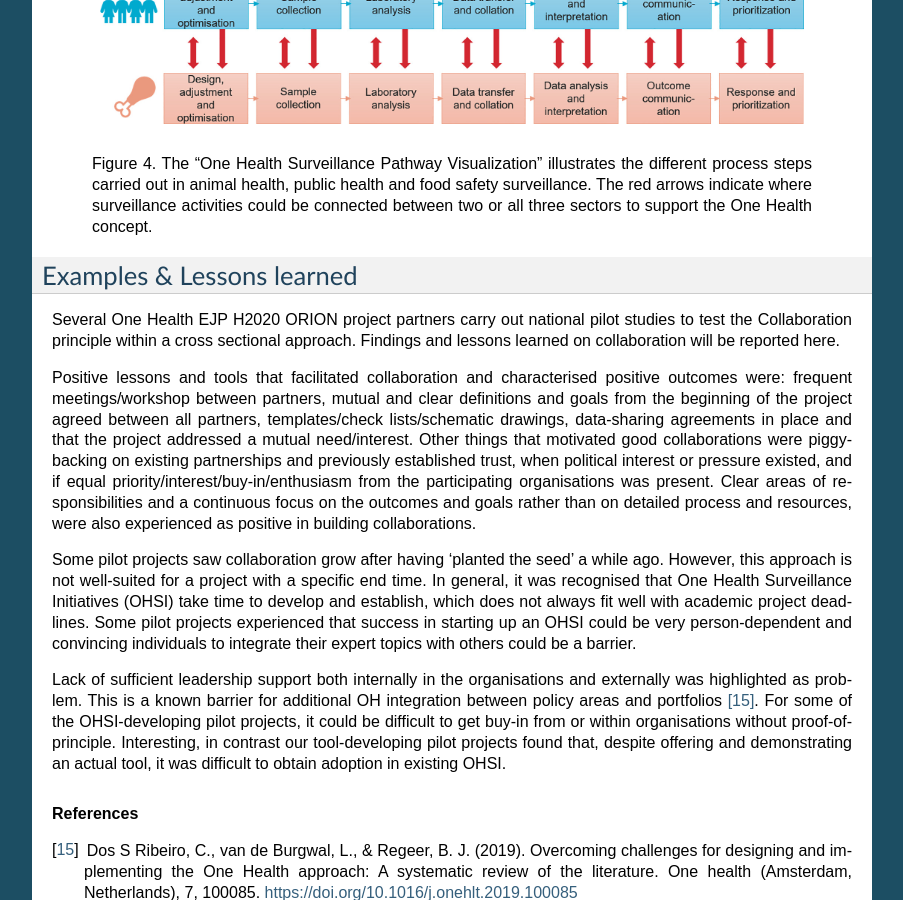
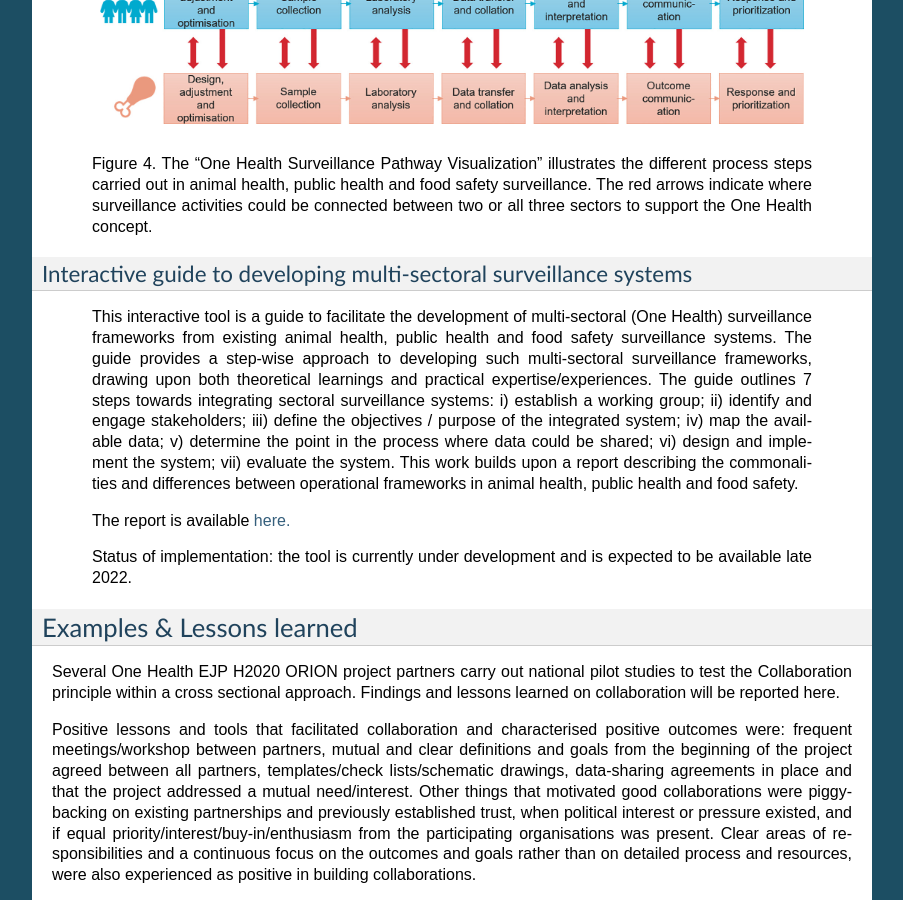
Before and after one commit to EJP-ORION/OH-Surveillance-Codex, a Sphinx documentation site: the page built from docs/2-the-collaboration-principle.rst, in a window 1280 px wide and 900 px high, scrolled down 1855 px. Shown: the whole window, without its empty margins (198-1101 px from the left). Built offline with Sphinx 7.4.7, drawn with Linux system fonts in a browser that asks for light colours; some of the changed text lies outside the part shown.

Commit message:
adding interactive guide for mss
02.11.22

```diff
--- a/docs/2-the-collaboration-principle.rst
+++ b/docs/2-the-collaboration-principle.rst
@@ -108,6 +108,22 @@ One Health Surveillance Pathway Visualization
    .. figure:: ../assets/img/SurveillancePathway.png
    Figure 4. The "One Health Surveillance Pathway Visualization" illustrates the different process steps carried out in animal health, public health and food safety surveillance. The red arrows indicate where surveillance activities could be connected between two or all three sectors to support the One Health concept.
 
+Interactive guide to developing multi-sectoral surveillance systems
+'''''''''''''''''''''''''''''''''''''''''''''''''''''''''''''''''''
+
+    This interactive tool is a guide to facilitate the development of multi-sectoral (One Health) surveillance
+    frameworks from existing animal health, public health and food safety surveillance systems. The guide
+    provides a step-wise approach to developing such multi-sectoral surveillance frameworks, drawing upon both
+    theoretical learnings and practical expertise/experiences.
+    The guide outlines 7 steps towards integrating sectoral surveillance systems: i) establish a working group; ii)
+    identify and engage stakeholders; iii) define the objectives / purpose of the integrated system; iv) map the available data;
+    v) determine the point in the process where data could be shared; vi) design and implement  the system; vii) evaluate the system.
+    This work builds upon a report describing the commonalities and differences between operational frameworks in animal health, public health and food safety.
+
+    The report is available `here. <https://zenodo.org/record/5062548#.YkHAii3P1PZ>`_
+
+    Status of implementation: the tool is currently under development and is expected to be available late 2022.
+
 
 Examples & Lessons learned
 --------------------------
```
